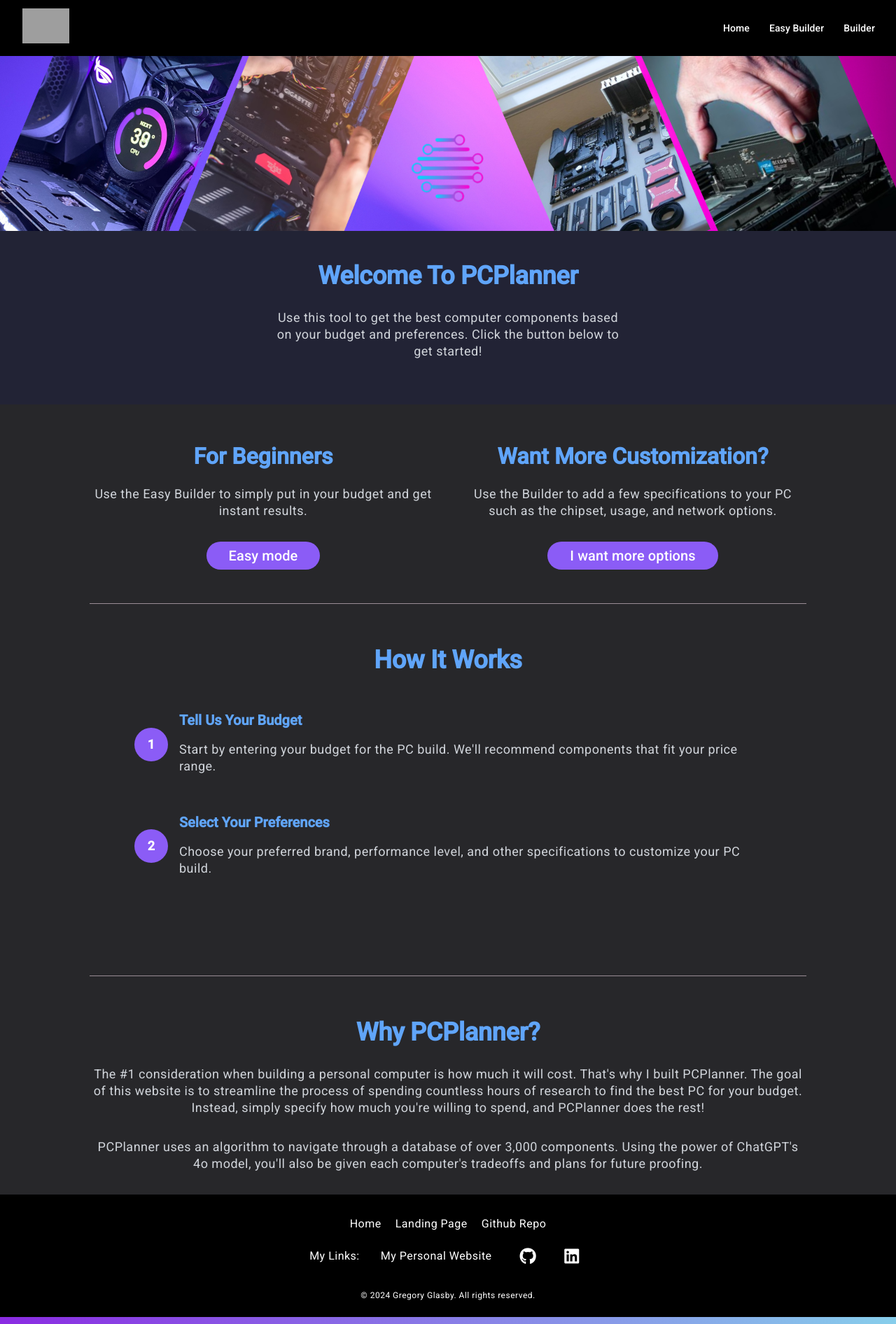
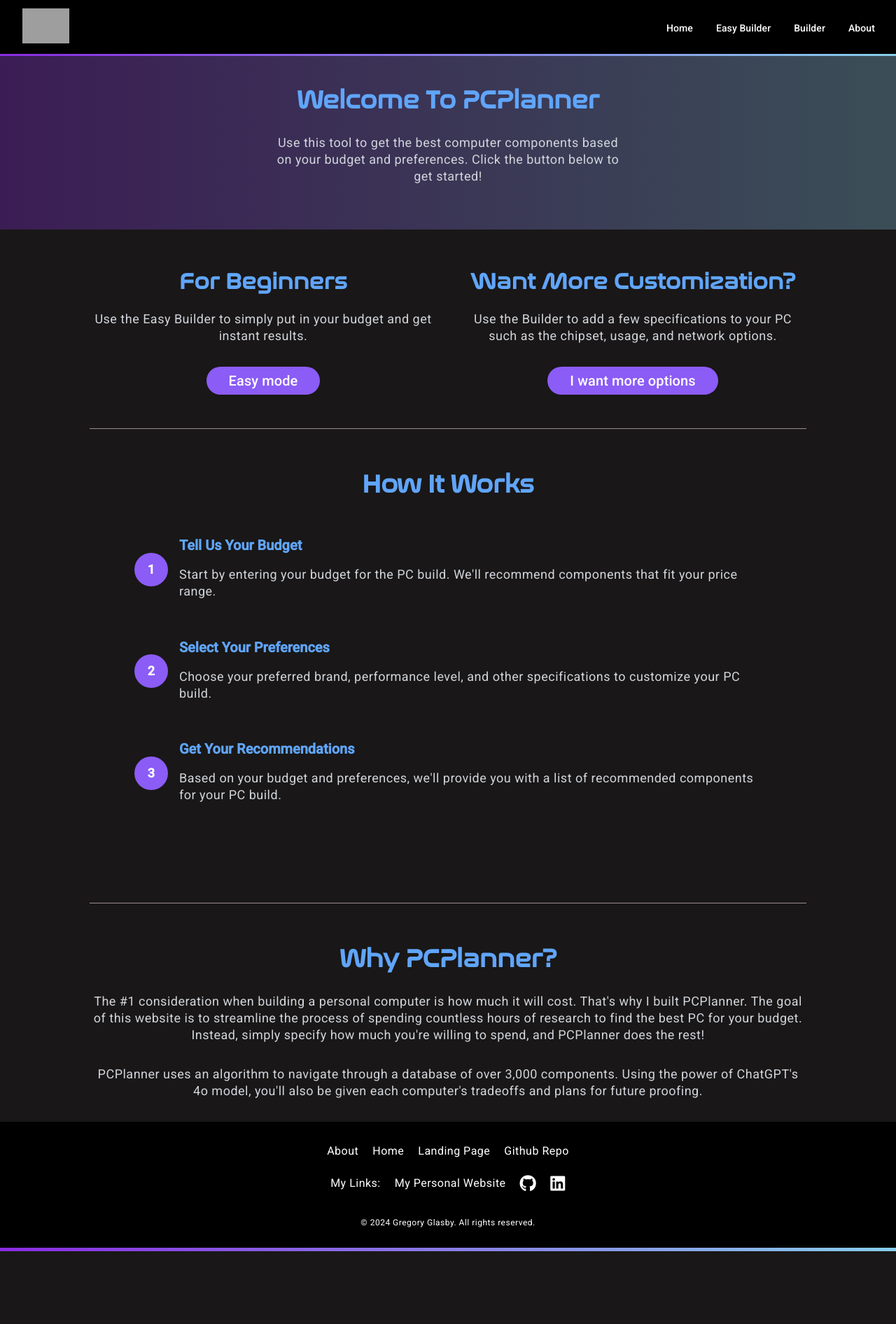
Before and after one commit to tr4ce123/pcplanner, an Angular app in the folder frontend/: page /home in a window 1280 px wide. Shown: the whole page at 70% size. After the commit the page ends 1788 px from the top, so only its background shows below. Built offline with nearby package versions, Linux system fonts and the light colour scheme; grey boxes are pictures that could not be loaded.

Commit message:
Major frontend changes

```diff
--- a/frontend/src/app/app.component.css
+++ b/frontend/src/app/app.component.css
@@ -11,7 +11,7 @@
 
 
 .app-logo {
-    height: 50px; /* Adjust size as needed */
+    height: 50px;
     margin-left: 16px;
 }
 
@@ -32,6 +32,17 @@
     top: 0;
     left: 0;
     z-index: 1000;
+    gap: 5px;
+}
+
+.toolbar::after {
+  content: "";
+  position: absolute;
+  left: 0;
+  bottom: 0;
+  width: 100%;
+  height: 3px;
+  background: linear-gradient(to right, #8a2be2, #87ceeb);
 }
 
 .nav-button {
@@ -57,7 +68,6 @@
     text-align: center;
     padding: 20px 0;
     position: relative;
-    flex-shrink: 0;
   }
 
   .footer::after {
@@ -66,7 +76,7 @@
     left: 0;
     bottom: 0;
     width: 100%;
-    height: 10px;
+    height: 5px;
     background: linear-gradient(to right, #8a2be2, #87ceeb);
   }
 
@@ -92,7 +102,6 @@
   .footer-socials a {
     color: #ffffff;
     font-size: 24px;
-    margin: 0 10px;
   }
 
   .footer-socials a:hover {
--- a/frontend/src/app/app.component.html
+++ b/frontend/src/app/app.component.html
@@ -1,12 +1,13 @@
 <mat-toolbar *ngIf="showToolbar" class="toolbar">
   <a routerLink="/welcome">
-    <img src="https://i.ibb.co/1GnQ2jM/Screenshot-2024-07-03-at-8-55-10-PM.png" alt="PC Planner" class="app-logo">
+    <!-- <img src="https://i.ibb.co/1GnQ2jM/Screenshot-2024-07-03-at-8-55-10-PM.png" alt="PC Planner" class="app-logo"> -->
+    <img src="https://i.ibb.co/0f1Cdj7/Screenshot-2024-08-21-at-2-10-43-PM.png" alt="PC Planner" class="app-logo">
   </a>
   <span class="example-spacer"></span>
   <button  mat-button routerLink="/home" class="nav-button">Home</button>
   <button  mat-button routerLink="/easy-builder" class="nav-button">Easy Builder</button>
   <button  mat-button routerLink="/builder" class="nav-button builder-button">Builder</button>
-  <!-- <button  mat-button routerLink="/about" class="nav-button builder-button">About</button> -->
+  <button  mat-button routerLink="/about" class="nav-button builder-button">About</button>
 
 </mat-toolbar>
 <div class="content">
@@ -15,7 +16,7 @@
 
 <div *ngIf="showFooter" class="footer">
   <div class="footer-links">
-    <!-- <a href="/about">About</a> -->
+    <a href="/about">About</a>
     <a href="/home">Home</a>
     <a href="/welcome">Landing Page</a>
     <a href="https://github.com/tr4ce123/pcplanner" target="_blank">Github Repo</a>
--- a/frontend/src/app/builder/builder.component.css
+++ b/frontend/src/app/builder/builder.component.css
@@ -102,14 +102,14 @@
     padding: 10px;
   }
   .custom-pc-section {
-    background-color: #27272a;
+    background-color: rgb(25, 23, 23);
     padding: 1rem;
   }
 
   .custom-pc-container {
     max-width: 95%;
     margin: 0 auto;
-    background-color: #18181b;
+    background-color: #1e1e24;
     border-radius: 0.5rem;
     box-shadow: 0 4px 6px rgba(0, 0, 0, 0.1);
     overflow: hidden;
--- a/frontend/src/app/easy-builder/easy-builder.component.css
+++ b/frontend/src/app/easy-builder/easy-builder.component.css
@@ -75,7 +75,7 @@
     max-width: 95%;
     margin-bottom: 20px;
     padding: 16px;
-    background-color: #27272a;
+    background-color: rgb(25, 23, 23);
     display: flex;
     flex-direction: column;
     align-items: center;
@@ -109,14 +109,14 @@
 }
 
   .custom-pc-section {
-    background-color: #27272a;
+    background-color: rgb(25, 23, 23);
     padding: 1rem;
   }
 
   .custom-pc-container {
     max-width: 95%;
     margin: 0 auto;
-    background-color: #18181b;
+    background-color: #1e1e24;
     border-radius: 0.5rem;
     box-shadow: 0 4px 6px rgba(0, 0, 0, 0.1);
     overflow: hidden;
--- a/frontend/src/app/home/home.component.css
+++ b/frontend/src/app/home/home.component.css
@@ -1,3 +1,10 @@
+@font-face {
+  font-family: 'MyCustomFont';
+  src: url('../../assets/fonts/nasalization-rg.otf') format('opentype');
+  font-weight: normal;
+  font-style: normal;
+}
+
 .banner {
   position: relative;
   width: 100%;
@@ -15,7 +22,8 @@
 }
 
 .welcome-section {
-  background-color: rgba(24, 28, 74, 0.345);
+  background: linear-gradient(to right, rgba(138, 43, 226, 0.3), rgba(135, 206, 235, 0.3));
+  /* background-color: black; */
   /* padding: 2rem; */
   padding-top: 2rem;
   padding-bottom: 2rem;
@@ -33,6 +41,7 @@
   color: #60a5fa;
   margin-bottom: 1rem;
   text-align: center;
+  font-family: 'MyCustomFont', sans-serif;
 }
 
 .welcome-section p {
@@ -90,6 +99,8 @@
   margin-bottom: 1rem;
   margin-top: 1rem;
   text-align: center;
+  font-family: 'MyCustomFont', sans-serif;
+
 }
 
 .container p {
@@ -131,6 +142,8 @@
   color: #60a5fa;
   margin-bottom: 2rem;
   text-align: center;
+  font-family: 'MyCustomFont', sans-serif;
+
 }
 
 .how-it-works .step {
@@ -191,6 +204,7 @@
   color: #60a5fa;
   margin-bottom: 1rem;
   text-align: center;
+  font-family: 'MyCustomFont', sans-serif;
 }
 
 .why-container p {
--- a/frontend/src/app/home/home.component.html
+++ b/frontend/src/app/home/home.component.html
@@ -1,4 +1,4 @@
-<div class="banner"></div>
+<!-- <div class="banner"></div> -->
 
 <div class="container">
   <div class="welcome-section" @fadeIn>
--- a/frontend/src/app/landing-page/landing-page.component.css
+++ b/frontend/src/app/landing-page/landing-page.component.css
@@ -6,14 +6,14 @@
 }
 .background-image {
     display: flex;
-    justify-content: center;  /* Center horizontally */
-    align-items: center;  /* Center vertically */
+    justify-content: center;
+    align-items: center;
     height: 100vh;
     width: 100vw;
-    background-image: url('/assets/AdobeStock_289813324.jpeg'); /* Ensure correct path */
+    background-image: url('/assets/AdobeStock_289813324.jpeg');
     background-size: cover;
     background-position: center;
-    position: relative; /* Needed for the gradient overlay */
+    position: relative;
 }
 
 .background-image::before {
@@ -66,7 +66,7 @@
     font-size: 24px;
     text-shadow: 1px 1px 8px rgba(0, 0, 0, 0.3);
     margin-top: 10px;
-    max-width: 80%;  /* Ensures the text doesn't spread too wide on larger screens */
+    max-width: 80%;
     text-align: center;
 }
 
--- a/frontend/src/app/landing-page/landing-page.component.ts
+++ b/frontend/src/app/landing-page/landing-page.component.ts
@@ -13,8 +13,9 @@
         style({ opacity: 0 }),
         animate('1s', style({ opacity: 1 }))
       ])
-    ])
-  ]
+    ]),
+  ],
+
 
 })
 export class LandingPageComponent {
--- a/frontend/src/styles.scss
+++ b/frontend/src/styles.scss
@@ -7,7 +7,8 @@
   height: 100%;
   margin: 0;
   font-family: Roboto, "Helvetica Neue", sans-serif;
-  background-color:  #27272a;
+  // background-color:  #27272a;
+  background-color: rgb(25, 23, 23);
   color: #eeeeee;
 }
 
```
Also changed, not shown: frontend/src/assets/Screenshot 2024-08-21 at 2.10.43 PM.png (added), 1 other file (tests, documents, lock files or other folders).
